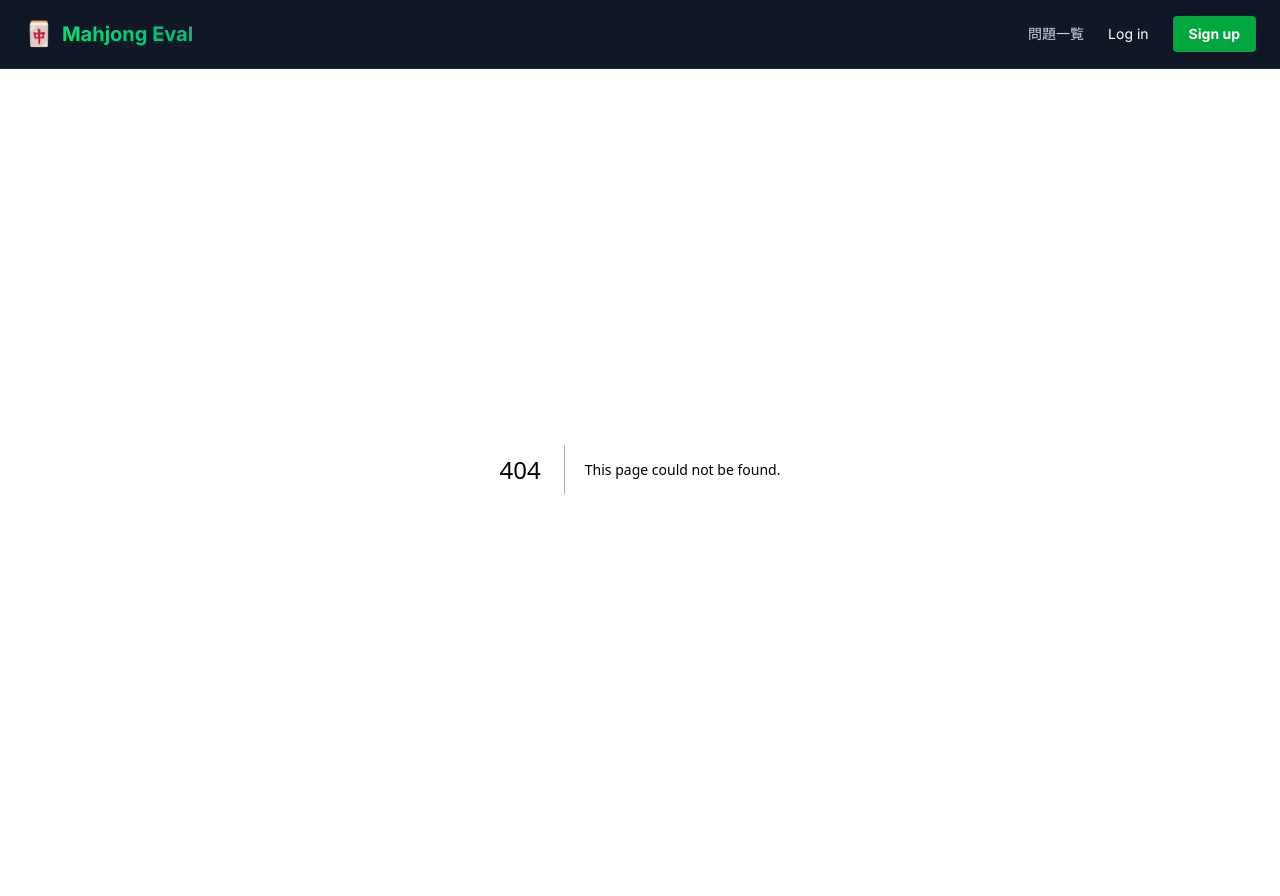
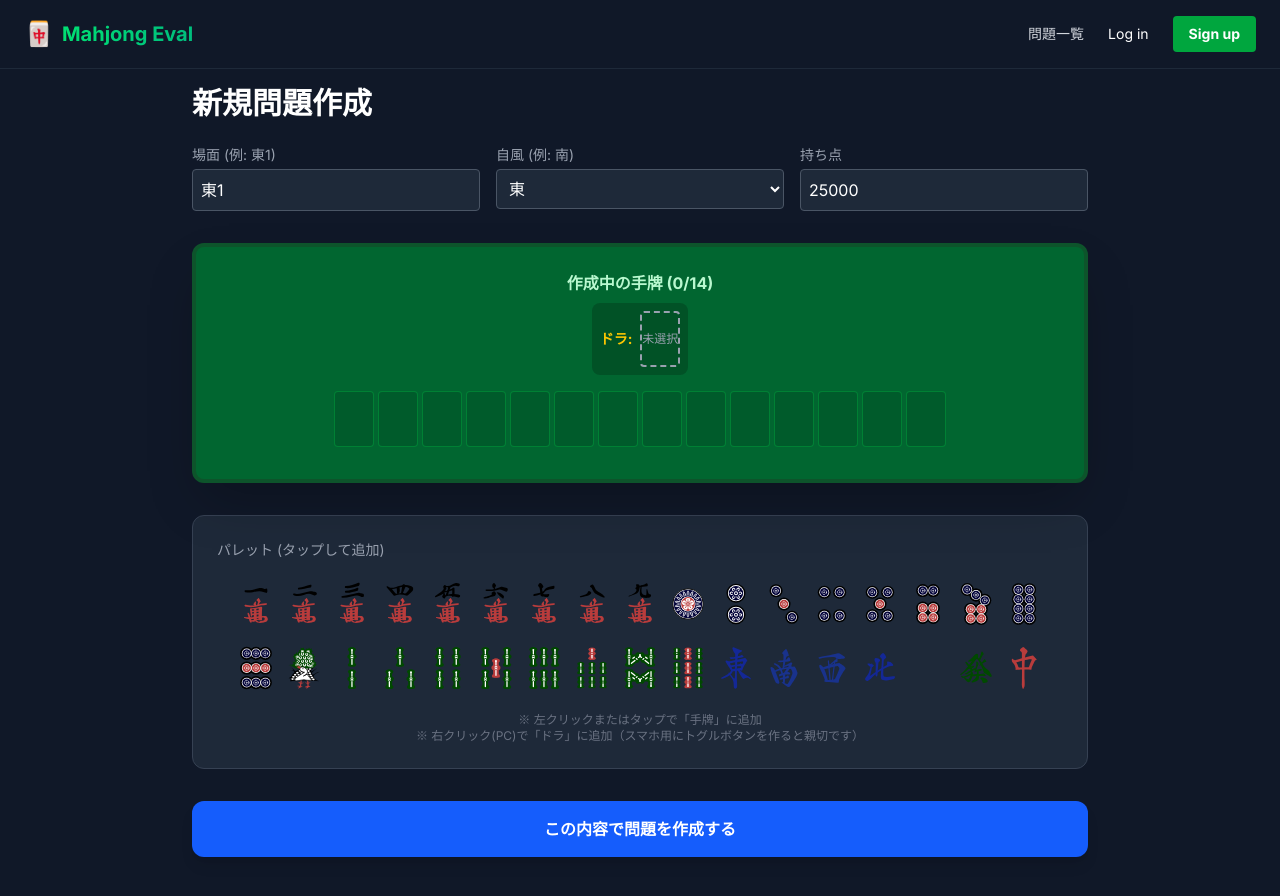
Before and after one commit to Omj-8/nishimu, a Next.js app in the folder frontend/: page /admin/create in a window 1280 px wide. Before the commit this address had no page. Shown: the top 896 px of the page. Before the commit the page ends 869 px from the top, so only its background shows below. Built offline with nearby package versions, Linux system fonts and the light colour scheme.

Commit message:
Refactor Backend, Frontend : admin functional

```diff
--- /dev/null
+++ b/frontend/src/app/admin/create/page.tsx
@@ -0,0 +1,192 @@
+'use client';
+
+import { useState } from 'react';
+import { useRouter } from 'next/navigation';
+import { getTileImage } from '@/utils/mahjong';
+
+export default function CreateProblem() {
+  const router = useRouter();
+
+  // フォームの状態
+  const [formData, setFormData] = useState({
+    round: '東1',
+    wind: '東',
+    score: 25000,
+  });
+
+  // 選択された手牌 (IDの配列)
+  const [selectedHand, setSelectedHand] = useState<number[]>([]);
+  // 選択されたドラ (IDの配列)
+  const [selectedDora, setSelectedDora] = useState<number[]>([]);
+
+  // 牌の定義 (0-33: マンズ, ピンズ, ソーズ, 字牌)
+  // 0-8: m1-m9, 9-17: p1-p9, 18-26: s1-s9, 27-33: z1-z7
+  const allTiles = Array.from({ length: 34 }, (_, i) => i);
+
+  // 牌をクリックした時の処理
+  const handleTileClick = (tileId: number, type: 'hand' | 'dora') => {
+    if (type === 'hand') {
+      if (selectedHand.length >= 14) return; // 14枚制限
+      setSelectedHand([...selectedHand, tileId]);
+    } else {
+      if (selectedDora.length >= 1) return; // ドラはとりあえず1枚
+      setSelectedDora([...selectedDora, tileId]);
+    }
+  };
+
+  // 選んだ牌を削除する処理
+  const removeTile = (index: number, type: 'hand' | 'dora') => {
+    if (type === 'hand') {
+      const newHand = [...selectedHand];
+      newHand.splice(index, 1);
+      setSelectedHand(newHand);
+    } else {
+      setSelectedDora([]);
+    }
+  };
+
+  const handleSubmit = async () => {
+    if (selectedHand.length < 13) {
+        alert('手牌が少なすぎます');
+        return;
+    }
+
+    // 手牌をソートする（理牌）
+    const sortedHand = [...selectedHand].sort((a, b) => a - b);
+
+    const payload = {
+      ...formData,
+      score: Number(formData.score),
+      // Backendは文字列JSONを期待しているのでstringifyする
+      hand_tiles: JSON.stringify(sortedHand),
+      dora_tiles: JSON.stringify(selectedDora),
+    };
+
+    try {
+      const res = await fetch('http://localhost:8080/problems', {
+        method: 'POST',
+        headers: { 'Content-Type': 'application/json' },
+        body: JSON.stringify(payload),
+      });
+
+      if (!res.ok) throw new Error('Failed');
+      alert('作成しました！');
+      router.push('/admin');
+    } catch (err) {
+      alert('エラーが発生しました');
+      console.error(err);
+    }
+  };
+
+  return (
+    <div className="min-h-screen bg-gray-900 text-white p-4 pb-20 font-sans">
+      <div className="max-w-4xl mx-auto">
+        <h1 className="text-3xl font-bold mb-6">新規問題作成</h1>
+
+        {/* 基本情報入力 */}
+        <div className="grid grid-cols-3 gap-4 mb-8">
+          <div>
+            <label className="block text-gray-400 text-sm mb-1">場面 (例: 東1)</label>
+            <input
+              className="w-full bg-gray-800 border border-gray-600 rounded p-2"
+              value={formData.round}
+              onChange={e => setFormData({...formData, round: e.target.value})}
+            />
+          </div>
+          <div>
+            <label className="block text-gray-400 text-sm mb-1">自風 (例: 南)</label>
+            <select
+              className="w-full bg-gray-800 border border-gray-600 rounded p-2"
+              value={formData.wind}
+              onChange={e => setFormData({...formData, wind: e.target.value})}
+            >
+              {['東','南','西','北'].map(w => <option key={w} value={w}>{w}</option>)}
+            </select>
+          </div>
+          <div>
+            <label className="block text-gray-400 text-sm mb-1">持ち点</label>
+            <input
+              type="number"
+              className="w-full bg-gray-800 border border-gray-600 rounded p-2"
+              value={formData.score}
+              onChange={e => setFormData({...formData, score: Number(e.target.value)})}
+            />
+          </div>
+        </div>
+
+        {/* --- エディタエリア --- */}
+        <div className="bg-green-800 p-6 rounded-xl border-4 border-green-900 mb-8 sticky top-4 shadow-2xl z-10">
+            <p className="text-center text-green-200 mb-2 font-bold">作成中の手牌 ({selectedHand.length}/14)</p>
+
+            {/* ドラ */}
+            <div className="flex justify-center items-center gap-2 mb-4 bg-black/20 p-2 rounded-lg w-fit mx-auto">
+                <span className="text-yellow-400 font-bold text-sm">ドラ:</span>
+                {selectedDora.length > 0 ? (
+                    <img
+                        src={getTileImage(selectedDora[0])}
+                        className="w-10 h-14 cursor-pointer hover:opacity-70"
+                        onClick={() => removeTile(0, 'dora')}
+                    />
+                ) : (
+                    <div className="w-10 h-14 border-2 border-dashed border-gray-400 rounded flex items-center justify-center text-xs text-gray-400">
+                        未選択
+                    </div>
+                )}
+            </div>
+
+            {/* 手牌表示エリア (クリックで削除) */}
+            <div className="flex flex-wrap justify-center gap-1 min-h-[4rem]">
+                {selectedHand.map((tileId, idx) => (
+                    <img
+                        key={idx}
+                        src={getTileImage(tileId)}
+                        alt="tile"
+                        className="w-10 h-14 shadow-md cursor-pointer hover:-translate-y-2 hover:brightness-75 transition-transform"
+                        onClick={() => removeTile(idx, 'hand')}
+                    />
+                ))}
+                {/* プレースホルダー */}
+                {[...Array(Math.max(0, 14 - selectedHand.length))].map((_, i) => (
+                    <div key={`ph-${i}`} className="w-10 h-14 border border-green-600/50 rounded bg-black/10"></div>
+                ))}
+            </div>
+        </div>
+
+        {/* --- 牌パレット (ここから選ぶ) --- */}
+        <div className="bg-gray-800 p-6 rounded-xl border border-gray-700">
+            <h3 className="text-gray-400 mb-4 text-sm">パレット (タップして追加)</h3>
+
+            <div className="flex flex-wrap gap-2 justify-center">
+                {allTiles.map((tileId) => (
+                    <button
+                        key={tileId}
+                        onClick={() => handleTileClick(tileId, 'hand')}
+                        // ドラ選択モードとかつけるならここを分岐
+                        onContextMenu={(e) => {
+                            e.preventDefault();
+                            handleTileClick(tileId, 'dora');
+                        }}
+                        className="hover:bg-gray-700 p-1 rounded transition"
+                        title="左クリック: 手牌 / 右クリック: ドラ"
+                    >
+                        <img src={getTileImage(tileId)} className="w-8 h-12" />
+                    </button>
+                ))}
+            </div>
+            <p className="text-center text-xs text-gray-500 mt-4">
+                ※ 左クリックまたはタップで「手牌」に追加<br/>
+                ※ 右クリック(PC)で「ドラ」に追加（スマホ用にトグルボタンを作ると親切です）
+            </p>
+        </div>
+
+        <button
+            onClick={handleSubmit}
+            className="w-full mt-8 bg-blue-600 hover:bg-blue-500 text-white font-bold py-4 rounded-xl shadow-lg transition"
+        >
+            この内容で問題を作成する
+        </button>
+
+      </div>
+    </div>
+  );
+}
--- /dev/null
+++ b/frontend/src/app/admin/page.tsx
@@ -0,0 +1,78 @@
+'use client';
+
+import { useEffect, useState } from 'react';
+import Link from 'next/link';
+
+type Problem = {
+  ID: number;
+  round: string;
+  wind: string;
+  score: number;
+};
+
+export default function AdminDashboard() {
+  const [problems, setProblems] = useState<Problem[]>([]);
+
+  useEffect(() => {
+    fetchProblems();
+  }, []);
+
+  const fetchProblems = async () => {
+    const res = await fetch('http://localhost:8080/problems');
+    if (res.ok) setProblems(await res.json());
+  };
+
+  const handleDelete = async (id: number) => {
+    if (!confirm('本当に削除しますか？')) return;
+
+    await fetch(`http://localhost:8080/problems/${id}`, {
+      method: 'DELETE',
+    });
+    // 画面から消す
+    setProblems(problems.filter(p => p.ID !== id));
+  };
+
+  return (
+    <div className="min-h-screen bg-gray-900 text-white p-8 font-sans">
+      <div className="flex justify-between items-center mb-8 max-w-4xl mx-auto">
+        <h1 className="text-3xl font-bold">管理者ダッシュボード</h1>
+        <Link
+          href="/admin/create"
+          className="bg-green-600 hover:bg-green-500 px-6 py-2 rounded-full font-bold transition"
+        >
+          ＋ 新規問題作成
+        </Link>
+      </div>
+
+      <div className="max-w-4xl mx-auto bg-gray-800 rounded-xl overflow-hidden shadow-xl border border-gray-700">
+        <table className="w-full text-left border-collapse">
+          <thead className="bg-gray-700 text-gray-300">
+            <tr>
+              <th className="p-4">ID</th>
+              <th className="p-4">場面</th>
+              <th className="p-4">点数</th>
+              <th className="p-4 text-center">操作</th>
+            </tr>
+          </thead>
+          <tbody>
+            {problems.map((p) => (
+              <tr key={p.ID} className="border-t border-gray-700 hover:bg-gray-700/50">
+                <td className="p-4">{p.ID}</td>
+                <td className="p-4">{p.round} {p.wind}家</td>
+                <td className="p-4">{p.score.toLocaleString()}</td>
+                <td className="p-4 text-center">
+                  <button
+                    onClick={() => handleDelete(p.ID)}
+                    className="text-red-400 hover:text-red-300 hover:underline"
+                  >
+                    削除
+                  </button>
+                </td>
+              </tr>
+            ))}
+          </tbody>
+        </table>
+      </div>
+    </div>
+  );
+}
```
Also changed, not shown: 2 other files (tests, documents, lock files or other folders).
